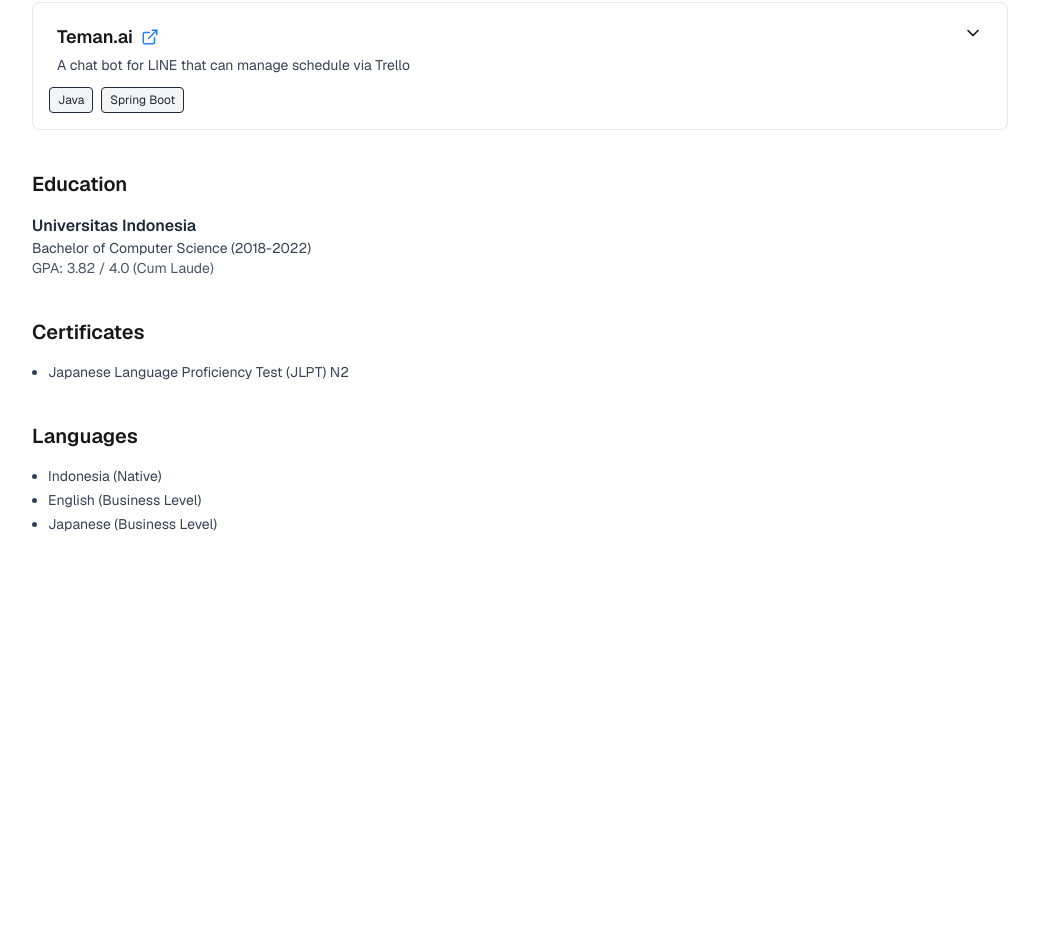
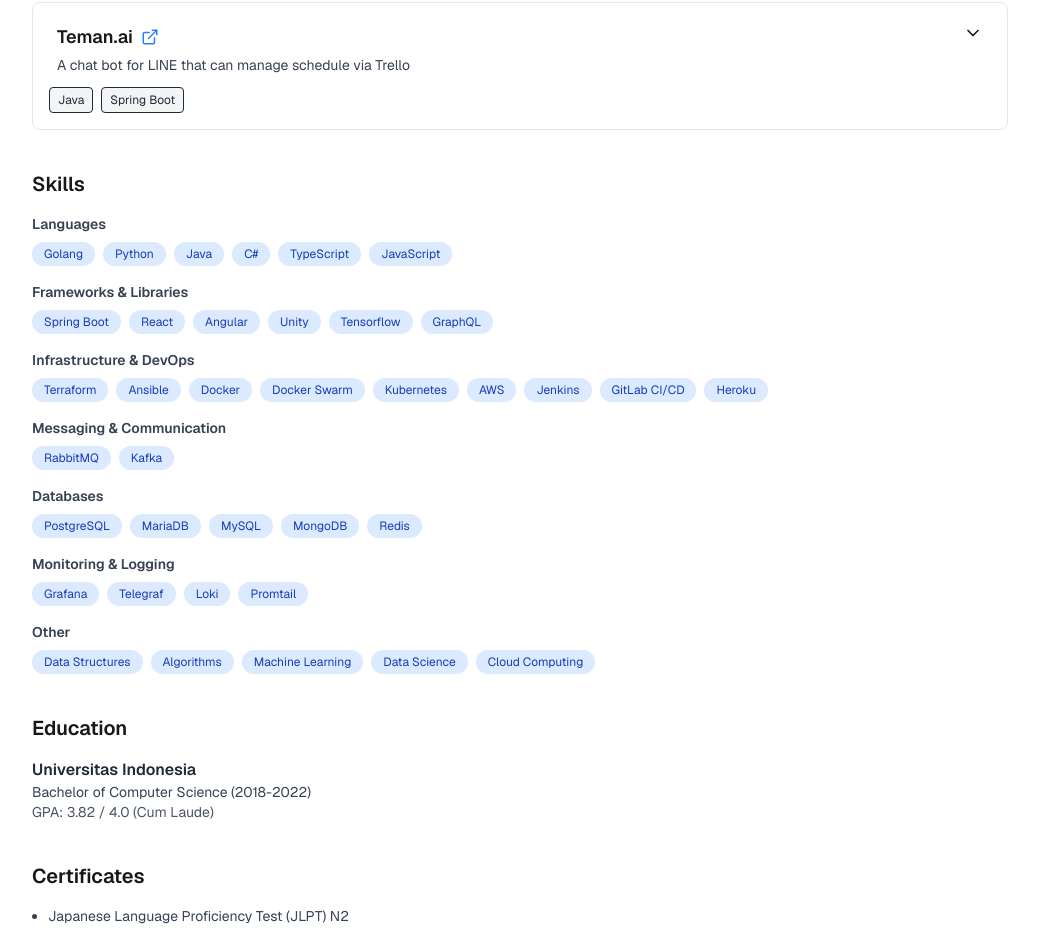
Before and after one commit to racendol/racendol.github.io, a Next.js app: page / in a window 1280 px wide. Shown: the part 1160-2112 px from the top of the page, without its empty margins (120-1159 px from the left). Before the commit the page ends 1758 px from the top, so only its background shows below. Built offline with nearby package versions, Linux system fonts and the light colour scheme.

Commit message:
fix skills to include all

```diff
--- a/src/app/portofolio.tsx
+++ b/src/app/portofolio.tsx
@@ -32,7 +32,55 @@ const Portfolio: React.FC = () => {
     t("Japanese (Business Level)", "日本語(ビジネスレベル)")
   ];
 
-  const skills = ["Golang", "Python", "React", "TypeScript", "Terraform", "Ansible", "AWS", "PostgreSQL"];
+  const groupedSkills = {
+    "Languages": [
+      "Golang",
+      "Python",
+      "Java",
+      "C#",
+      "TypeScript",
+      "JavaScript",
+    ],
+    "Frameworks & Libraries": [
+      "Spring Boot",
+      "React",
+      "Angular",
+      "Unity",
+      "Tensorflow",
+      "GraphQL",
+    ],
+    "Infrastructure & DevOps": ["Terraform",
+      "Ansible",
+      "Docker",
+      "Docker Swarm",
+      "Kubernetes",
+      "AWS",
+      "Jenkins",
+      "GitLab CI/CD",
+      "Heroku",
+    ],
+    "Messaging & Communication": ["RabbitMQ", "Kafka"],
+    "Databases": [
+      "PostgreSQL",
+      "MariaDB",
+      "MySQL",
+      "MongoDB",
+      "Redis",
+    ],
+    "Monitoring & Logging": [
+      "Grafana",
+      "Telegraf",
+      "Loki",
+      "Promtail",
+    ],
+    "Other": [
+      t("Data Structures","データ構造"),
+      t("Algorithms","アルゴリズム"),
+      t("Machine Learning","機械学習"),
+      t("Data Science","データサイエンス"),
+      t("Cloud Computing","クラウドコンピューティング"),
+    ]
+  };
 
   return (
     <div className="max-w-5xl mx-auto p-6 font-sans">
@@ -73,10 +121,10 @@ const Portfolio: React.FC = () => {
       </section>
 
       {/* Skills */}
-      {/* <section className="mb-10">
+      <section className="mb-10">
         <h2 className="text-xl font-semibold mb-4">{t("Skills", "スキル")}</h2>
-        <Skills skills={skills} />
-      </section> */}
+        <Skills skills={groupedSkills} />
+      </section>
 
       {/* Education */}
       <section className="mb-10">
@@ -121,14 +169,26 @@ function Certificates(props: { certifications: string[] }) {
   </ul>
 }
 
-function Skills(props: {skills: string[]}) {
-    return <div className="flex flex-wrap gap-2">
-    {props.skills.map(skill => (
-      <span key={skill} className="bg-blue-100 text-xs px-3 py-1 rounded-full text-blue-800">
-        {skill}
-      </span>
-    ))}
-  </div>
+function Skills({ skills }: { skills: Record<string, string[]> }) {
+  return (
+    <div className="space-y-4">
+      {Object.entries(skills).map(([category, items]) => (
+        <div key={category}>
+          <h3 className="text-sm font-semibold text-gray-700 mb-2">{category}</h3>
+          <div className="flex flex-wrap gap-2">
+            {items.map(skill => (
+              <span
+                key={skill}
+                className="bg-blue-100 text-xs px-3 py-1 rounded-full text-blue-800"
+              >
+                {skill}
+              </span>
+            ))}
+          </div>
+        </div>
+      ))}
+    </div>
+  );
 }
 
 function Projects(props:
```
